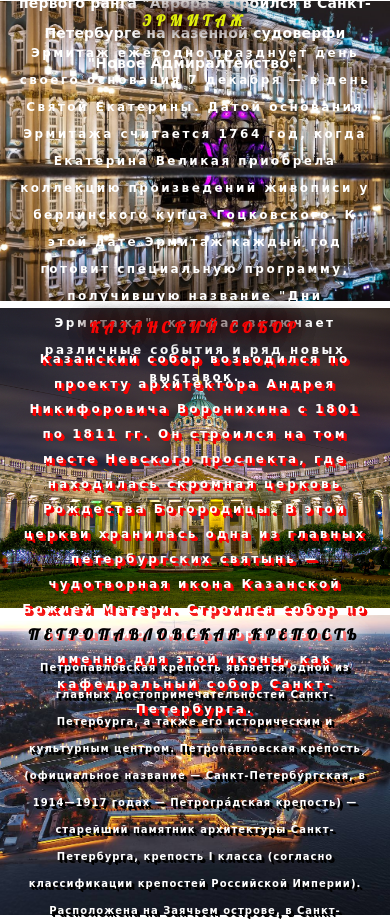
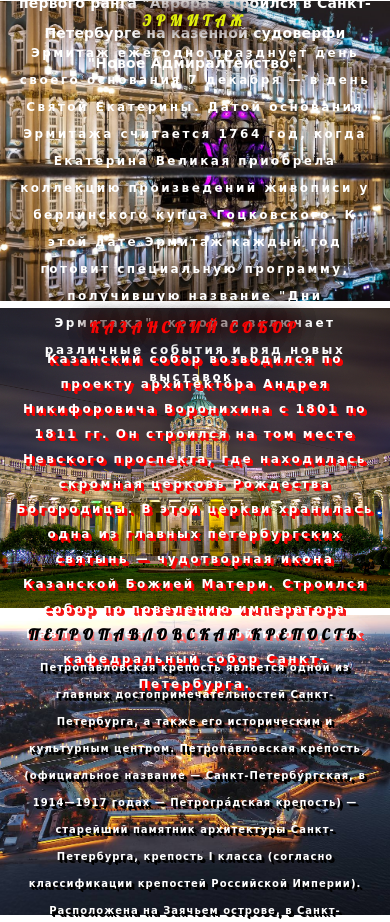
Before and after one commit to nikita723/Museum, a plain HTML site: page index.html in a window 390 px wide. Shown: the part 463-1385 px from the top of the page. Drawn offline with Linux system fonts and the light colour scheme; a web font is replaced by a local one.

Commit message:
Add files via upload

```diff
--- a/css/style.css
+++ b/css/style.css
@@ -280,7 +280,7 @@ li:last-child{
         text-shadow: 3px 3px 0px rgb(246, 4, 4), 3px 3px 0px rgb(246, 4, 4), 2px 2px 0px rgb(246, 4, 4), 2px 2px 0px rgb(246, 4, 4);
         font-size: 12px;
         line-height: 25px;
-        letter-spacing: 3px;
+        letter-spacing: 2.5px;
     }
 
     .peter_fortress_text{
```
